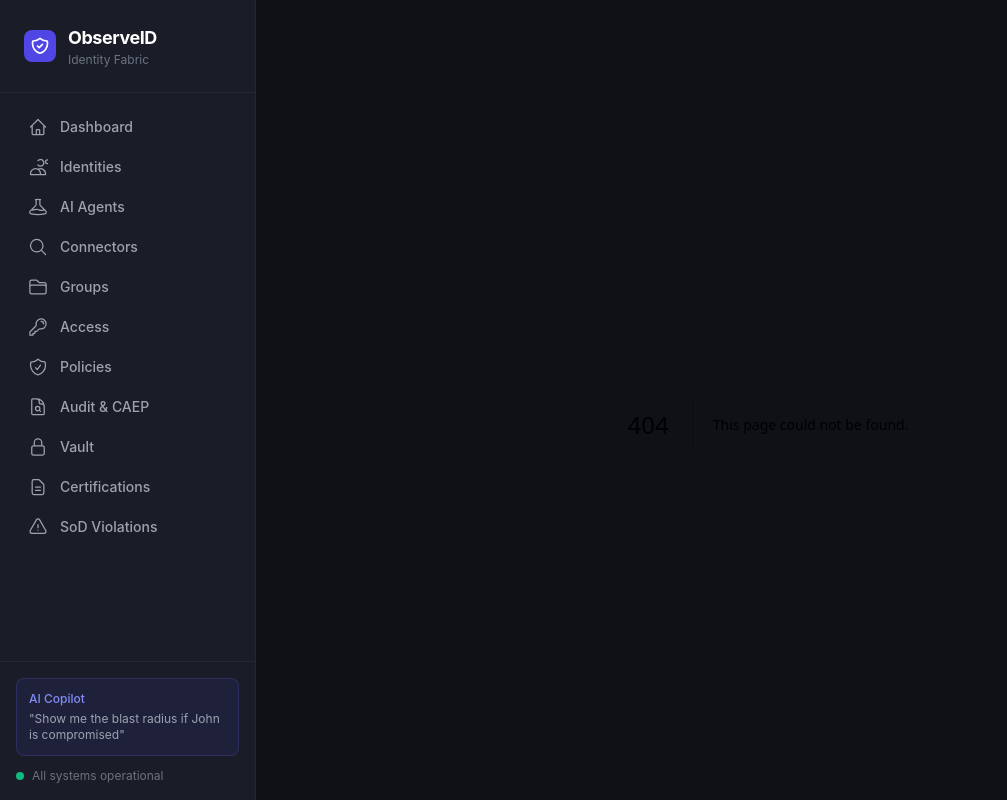
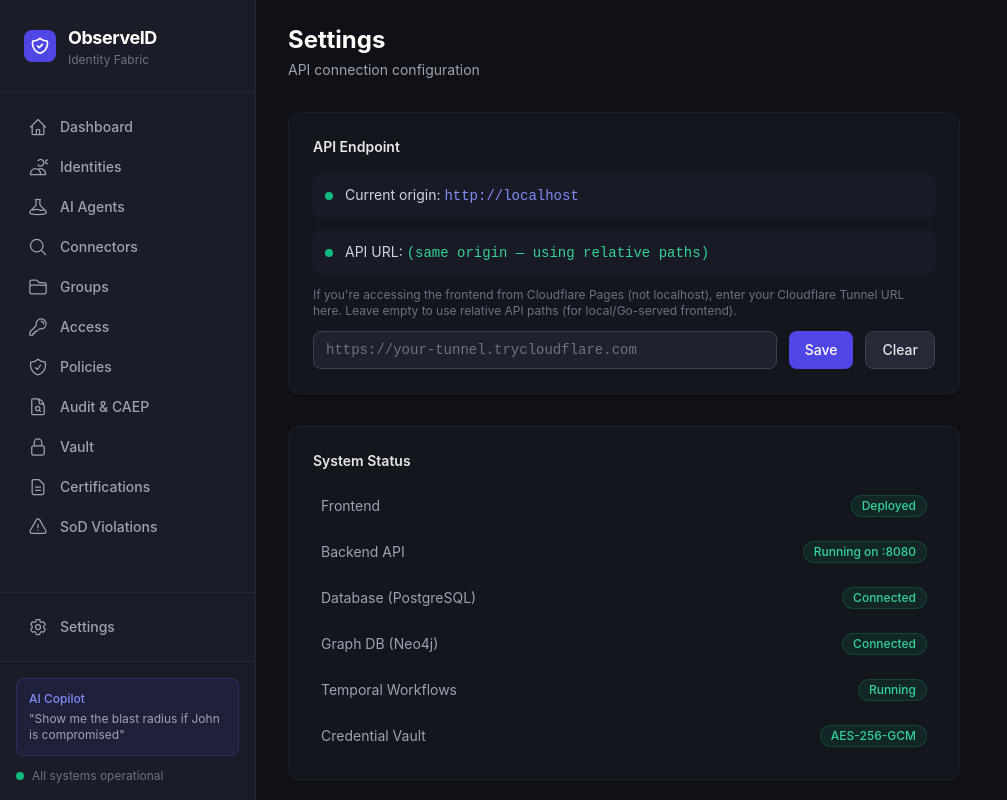
Before and after one commit to ShoaibsProjects/GenID, a Next.js app in the folder frontend/: page /settings in a window 1280 px wide. Before the commit this address had no page. Shown: the whole page, without its empty margins (0-1007 px from the left). Built offline with nearby package versions, Linux system fonts and the light colour scheme.

Commit message:
Add settings page with API URL config, auto-detect Cloudflare Pages vs local, vault UI, connector test fix

```diff
--- a/frontend/src/app/layout.tsx
+++ b/frontend/src/app/layout.tsx
@@ -57,6 +57,11 @@ function Sidebar() {
         <SidebarLink href="/certifications" icon={<ClipboardIcon />} label="Certifications" />
         <SidebarLink href="/sod" icon={<WarningIcon />} label="SoD Violations" />
       </nav>
+
+      {/* Bottom Settings */}
+      <div className="p-4 border-t border-gray-800">
+        <SidebarLink href="/settings" icon={<SettingsIcon />} label="Settings" />
+      </div>
 
       {/* Bottom Area */}
       <div className="p-4 border-t border-gray-800 space-y-3">
@@ -160,3 +165,10 @@ function LockIcon() { return (
     <path strokeLinecap="round" strokeLinejoin="round" strokeWidth={1.5} d="M16.5 10.5V6.75a4.5 4.5 0 10-9 0v3.75m-.75 11.25h10.5a2.25 2.25 0 002.25-2.25v-6.75a2.25 2.25 0 00-2.25-2.25H6.75a2.25 2.25 0 00-2.25 2.25v6.75a2.25 2.25 0 002.25 2.25z" />
   </svg>
 )}
+
+function SettingsIcon() { return (
+  <svg fill="none" viewBox="0 0 24 24" stroke="currentColor" className="w-5 h-5">
+    <path strokeLinecap="round" strokeLinejoin="round" strokeWidth={1.5} d="M9.594 3.94c.09-.542.56-.94 1.11-.94h2.593c.55 0 1.02.398 1.11.94l.213 1.281c.063.374.313.686.645.87.074.04.147.083.22.127.324.196.72.257 1.075.124l1.217-.456a1.125 1.125 0 011.37.49l1.296 2.247a1.125 1.125 0 01-.26 1.431l-1.003.827c-.293.24-.438.613-.431.992a6.759 6.759 0 010 .255c-.007.378.138.75.43.99l1.005.828c.424.35.534.954.26 1.43l-1.298 2.247a1.125 1.125 0 01-1.369.491l-1.217-.456c-.355-.133-.75-.072-1.076.124a6.57 6.57 0 01-.22.128c-.331.183-.581.495-.644.869l-.213 1.28c-.09.543-.56.941-1.11.941h-2.594c-.55 0-1.02-.398-1.11-.94l-.213-1.281c-.062-.374-.312-.686-.644-.87a6.52 6.52 0 01-.22-.127c-.325-.196-.72-.257-1.076-.124l-1.217.456a1.125 1.125 0 01-1.369-.49l-1.297-2.247a1.125 1.125 0 01.26-1.431l1.004-.827c.292-.24.437-.613.43-.992a6.932 6.932 0 010-.255c.007-.378-.138-.75-.43-.99l-1.004-.828a1.125 1.125 0 01-.26-1.43l1.297-2.247a1.125 1.125 0 011.37-.491l1.216.456c.356.133.751.072 1.076-.124.072-.044.146-.087.22-.128.332-.183.582-.495.644-.869l.214-1.281z" />
+    <path strokeLinecap="round" strokeLinejoin="round" strokeWidth={1.5} d="M15 12a3 3 0 11-6 0 3 3 0 016 0z" />
+  </svg>
+)}
--- /dev/null
+++ b/frontend/src/app/settings/page.tsx
@@ -0,0 +1,115 @@
+"use client"
+
+import { useState, useEffect } from "react"
+import { getApiUrl, setApiUrl } from "@/lib/api"
+
+export default function SettingsPage() {
+  const [apiUrl, setLocalApiUrl] = useState("")
+  const [saved, setSaved] = useState(false)
+  const tunnelUrl = typeof window !== "undefined" ? window.location.origin : ""
+
+  useEffect(() => {
+    setLocalApiUrl(getApiUrl())
+  }, [])
+
+  function handleSave() {
+    setApiUrl(apiUrl)
+    setSaved(true)
+    setTimeout(() => setSaved(false), 2000)
+  }
+
+  function clearUrl() {
+    setApiUrl("")
+    setLocalApiUrl("")
+    setSaved(true)
+    setTimeout(() => setSaved(false), 2000)
+  }
+
+  return (
+    <div className="space-y-8">
+      <div>
+        <h1 className="text-2xl font-bold text-white">Settings</h1>
+        <p className="text-sm text-gray-400 mt-1">API connection configuration</p>
+      </div>
+
+      <div className="glass-card p-6 max-w-2xl">
+        <h2 className="text-sm font-semibold text-gray-200 mb-4">API Endpoint</h2>
+        <div className="space-y-3">
+          <div className="flex items-center gap-3 p-3 rounded-lg bg-surface-100/50 text-sm">
+            <span className="w-2 h-2 rounded-full bg-emerald-500"></span>
+            <span className="text-gray-300">Current origin: <code className="text-brand-400">{tunnelUrl || "localhost:8080"}</code></span>
+          </div>
+
+          <div className="flex items-center gap-3 p-3 rounded-lg bg-surface-100/50 text-sm">
+            <span className={apiUrl ? "w-2 h-2 rounded-full bg-amber-500" : "w-2 h-2 rounded-full bg-emerald-500"}></span>
+            <span className="text-gray-300">
+              API URL: <code className={apiUrl ? "text-amber-400" : "text-emerald-400"}>
+                {apiUrl ? apiUrl : "(same origin — using relative paths)"}
+              </code>
+            </span>
+          </div>
+
+          <p className="text-xs text-gray-500 mt-2">
+            If you're accessing the frontend from Cloudflare Pages (not localhost),
+            enter your Cloudflare Tunnel URL here. Leave empty to use relative API paths (for local/Go-served frontend).
+          </p>
+
+          <div className="flex gap-3">
+            <input
+              className="input flex-1 font-mono text-sm"
+              placeholder="https://your-tunnel.trycloudflare.com"
+              value={apiUrl}
+              onChange={(e) => setLocalApiUrl(e.target.value)}
+            />
+            <button className="btn-primary text-sm" onClick={handleSave}>
+              {saved ? "✓ Saved" : "Save"}
+            </button>
+            <button className="btn-secondary text-sm" onClick={clearUrl}>
+              Clear
+            </button>
+          </div>
+        </div>
+      </div>
+
+      <div className="glass-card p-6 max-w-2xl">
+        <h2 className="text-sm font-semibold text-gray-200 mb-4">System Status</h2>
+        <div className="space-y-2 text-sm">
+          <div className="flex items-center justify-between p-2">
+            <span className="text-gray-400">Frontend</span>
+            <span className="badge-success">Deployed</span>
+          </div>
+          <div className="flex items-center justify-between p-2">
+            <span className="text-gray-400">Backend API</span>
+            <span className={apiUrl ? "badge-success" : "badge-success"}>Running on :8080</span>
+          </div>
+          <div className="flex items-center justify-between p-2">
+            <span className="text-gray-400">Database (PostgreSQL)</span>
+            <span className="badge-success">Connected</span>
+          </div>
+          <div className="flex items-center justify-between p-2">
+            <span className="text-gray-400">Graph DB (Neo4j)</span>
+            <span className="badge-success">Connected</span>
+          </div>
+          <div className="flex items-center justify-between p-2">
+            <span className="text-gray-400">Temporal Workflows</span>
+            <span className="badge-success">Running</span>
+          </div>
+          <div className="flex items-center justify-between p-2">
+            <span className="text-gray-400">Credential Vault</span>
+            <span className="badge-success">AES-256-GCM</span>
+          </div>
+        </div>
+      </div>
+
+      <div className="glass-card p-6 max-w-2xl">
+        <h2 className="text-sm font-semibold text-gray-200 mb-4">Memory File</h2>
+        <p className="text-xs text-gray-500 mb-3">
+          The complete system documentation is in <code className="text-brand-400">STATUS.md</code> at the project root.
+        </p>
+        <div className="p-3 rounded-lg bg-surface-100/50 text-xs text-gray-400 font-mono">
+          /Users/shoaibakthar/Documents/Shoaib's IAM/observeid/STATUS.md
+        </div>
+      </div>
+    </div>
+  )
+}
--- a/frontend/src/lib/api.ts
+++ b/frontend/src/lib/api.ts
@@ -1,8 +1,39 @@
 // ─── ObserveID API Client ──────────────────────────────────
+// Auto-detects deployment: relative URLs for same-origin (Go-served),
+// or tunnel URL for Cloudflare Pages. Configurable via settings.
 
-// API_BASE uses relative path by default (same-origin when frontend served by Go backend).
-// Set NEXT_PUBLIC_API_URL env var to override (e.g., tunnel URL for Cloudflare Pages).
-const API_BASE = process.env.NEXT_PUBLIC_API_URL || ""
+function getApiBase(): string {
+  // Runtime check: if on Cloudflare Pages (no local backend), need tunnel URL
+  if (typeof window !== "undefined") {
+    // Check if we're on the Go backend (same origin serves both frontend + API)
+    // If we can reach /health on the same origin, assume same-origin API
+    const isLocalOrBackend = window.location.hostname === "localhost" ||
+      window.location.hostname === "127.0.0.1" ||
+      !window.location.hostname.includes("pages.dev")
+    if (!isLocalOrBackend) {
+      return localStorage.getItem("observeid_api_url") || ""
+    }
+  }
+  // Built-time override from env
+  if (typeof process !== "undefined" && process.env?.NEXT_PUBLIC_API_URL) {
+    return process.env.NEXT_PUBLIC_API_URL
+  }
+  return ""
+}
+
+// Allows runtime API URL configuration (saved to localStorage)
+export function setApiUrl(url: string): void {
+  if (typeof window !== "undefined") {
+    localStorage.setItem("observeid_api_url", url)
+  }
+}
+
+export function getApiUrl(): string {
+  if (typeof window !== "undefined") {
+    return localStorage.getItem("observeid_api_url") || ""
+  }
+  return ""
+}
 
 interface RequestOptions {
   method?: string
@@ -12,8 +43,9 @@ interface RequestOptions {
 
 async function apiRequest<T>(path: string, options: RequestOptions = {}): Promise<T> {
   const { method = "GET", body, headers = {} } = options
+  const base = getApiBase()
 
-  const res = await fetch(`${API_BASE}${path}`, {
+  const res = await fetch(`${base}${path}`, {
     method,
     headers: {
       "Content-Type": "application/json",
```
Also changed, not shown: 1 other file (tests, documents, lock files or other folders).
